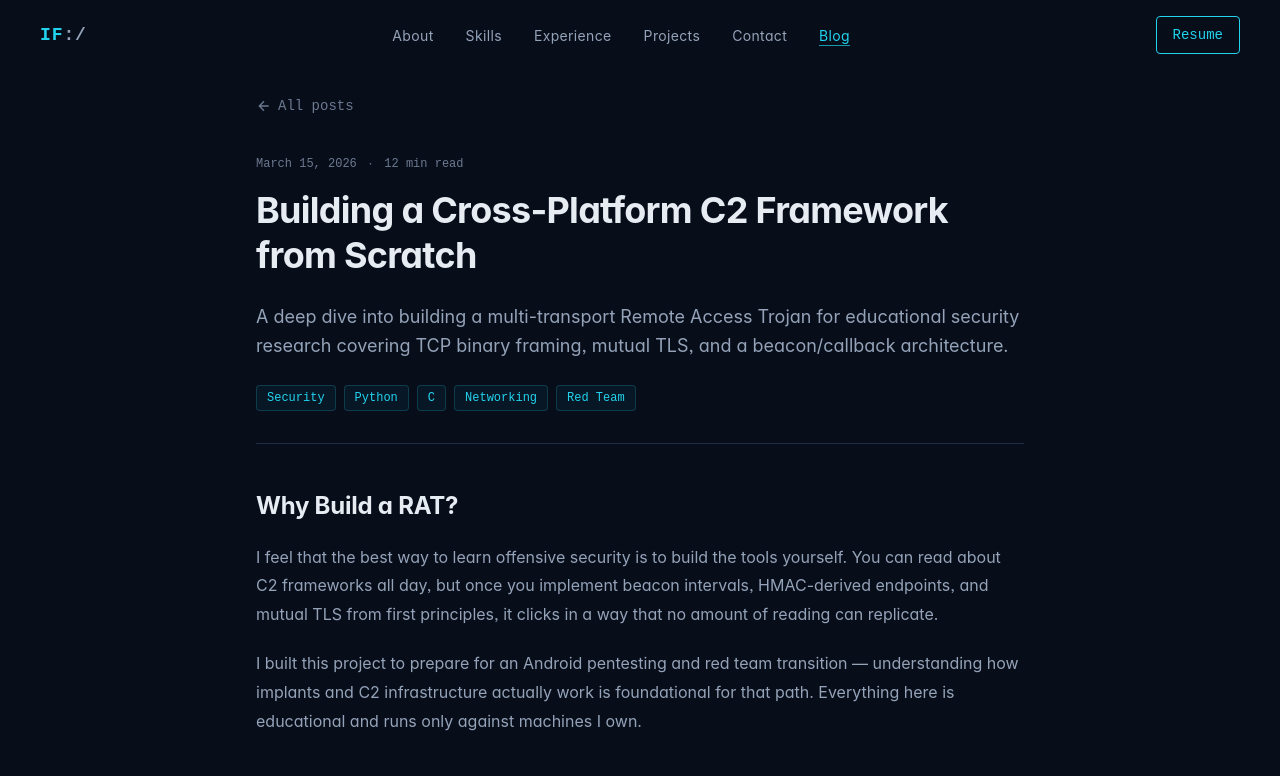
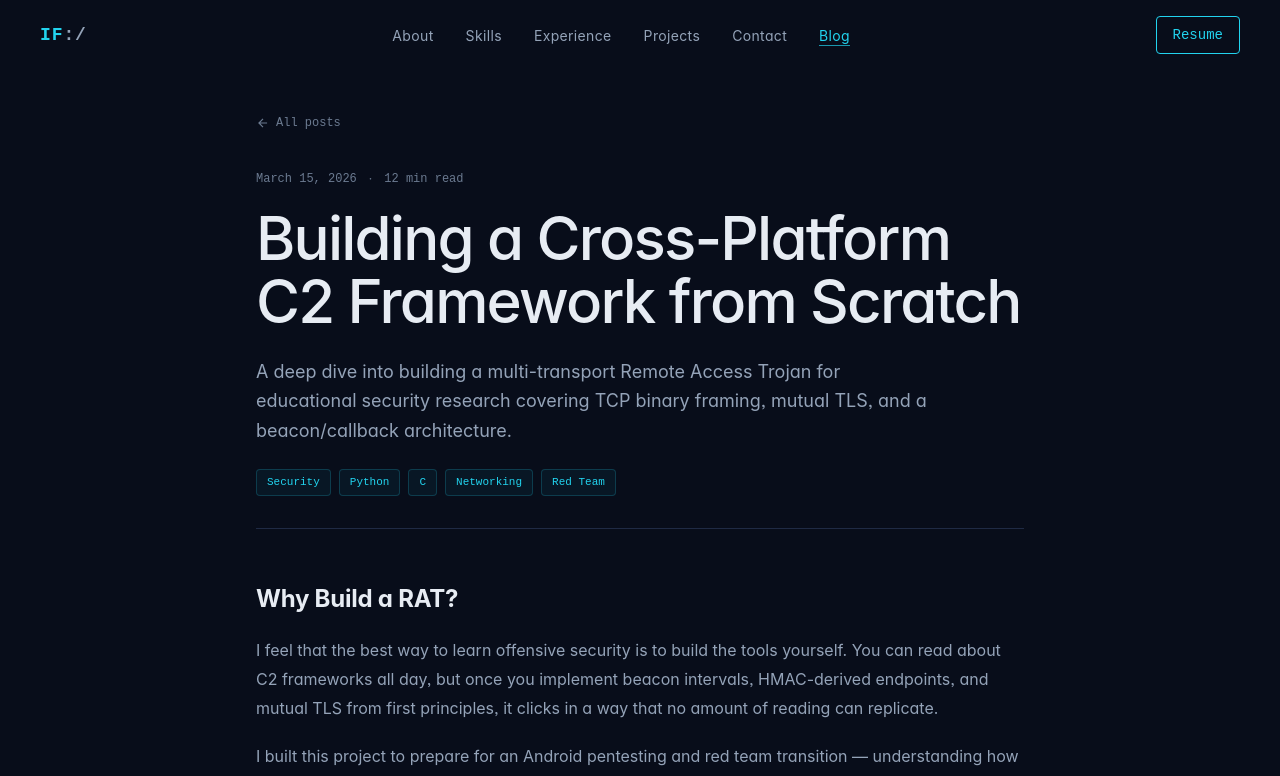
Before and after one commit to iFernandez96/PersonalWebsite, a SvelteKit app: page /blog/building-a-c2-framework in a window 1280 px wide. Shown: the top 776 px of the page. Built offline with nearby package versions, Linux system fonts and the light colour scheme.

Commit message:
* Updated blog post header with larger H1 tighter tracking and main-content landmark id

```diff
--- a/src/routes/blog/[slug]/+page.svelte
+++ b/src/routes/blog/[slug]/+page.svelte
@@ -38,44 +38,44 @@
 
 <Navbar />
 
-<main class="min-h-screen pt-24 pb-20 px-6 lg:px-10">
+<main id="main-content" class="min-h-screen pt-28 pb-20 px-6 lg:px-10">
 	<div class="max-w-3xl mx-auto">
 
 		<!-- Back link -->
 		<a
 			href="/blog"
-			class="inline-flex items-center gap-1.5 font-mono text-sm text-[var(--color-text-muted)] hover:text-[var(--color-accent-cyan)] transition-colors mb-10"
+			class="inline-flex items-center gap-1.5 font-mono text-xs text-[var(--color-text-muted)] hover:text-[var(--color-accent-cyan)] transition-colors mb-10"
 		>
-			<svg class="w-4 h-4" fill="none" stroke="currentColor" stroke-width="2" viewBox="0 0 24 24">
+			<svg class="w-3.5 h-3.5" aria-hidden="true" fill="none" stroke="currentColor" stroke-width="2" viewBox="0 0 24 24">
 				<path d="M19 12H5M12 5l-7 7 7 7" />
 			</svg>
 			All posts
 		</a>
 
 		<!-- Header -->
-		<header class="mb-10">
-			<div class="flex flex-wrap items-center gap-3 mb-4">
+		<header class="mb-12">
+			<div class="flex flex-wrap items-center gap-3 mb-5">
 				<time class="font-mono text-xs text-[var(--color-text-muted)]">{formatDate(post.date)}</time>
 				<span class="text-[var(--color-text-muted)] text-xs">·</span>
 				<span class="font-mono text-xs text-[var(--color-text-muted)]">{post.readTime} min read</span>
 			</div>
 
 			<h1
-				class="text-3xl md:text-4xl font-bold text-[var(--color-text-primary)] mb-6 leading-tight"
-				style="letter-spacing: -0.02em;"
+				class="text-4xl md:text-5xl lg:text-6xl font-medium text-[var(--color-text-primary)] mb-6 leading-[1.05]"
+				style="letter-spacing: -0.03em;"
 			>
 				{post.title}
 			</h1>
 
-			<p class="text-[var(--color-text-secondary)] text-lg leading-relaxed mb-6">
+			<p class="text-[var(--color-text-secondary)] text-lg leading-relaxed mb-6 max-w-2xl">
 				{post.summary}
 			</p>
 
 			<div class="flex flex-wrap gap-2 pb-8 border-b" style="border-color: var(--color-border);">
 				{#each post.tags as tag (tag)}
 					<span
-						class="px-2.5 py-1 rounded text-xs font-mono border"
-						style="color: var(--color-accent-cyan); border-color: rgba(34,211,238,0.2); background: rgba(34,211,238,0.05);"
+						class="px-2.5 py-1 rounded text-[11px] font-mono"
+						style="color: var(--color-accent-cyan); border: 1px solid rgba(34,211,238,0.2); background: rgba(34,211,238,0.05);"
 					>
 						{tag}
 					</span>
```
